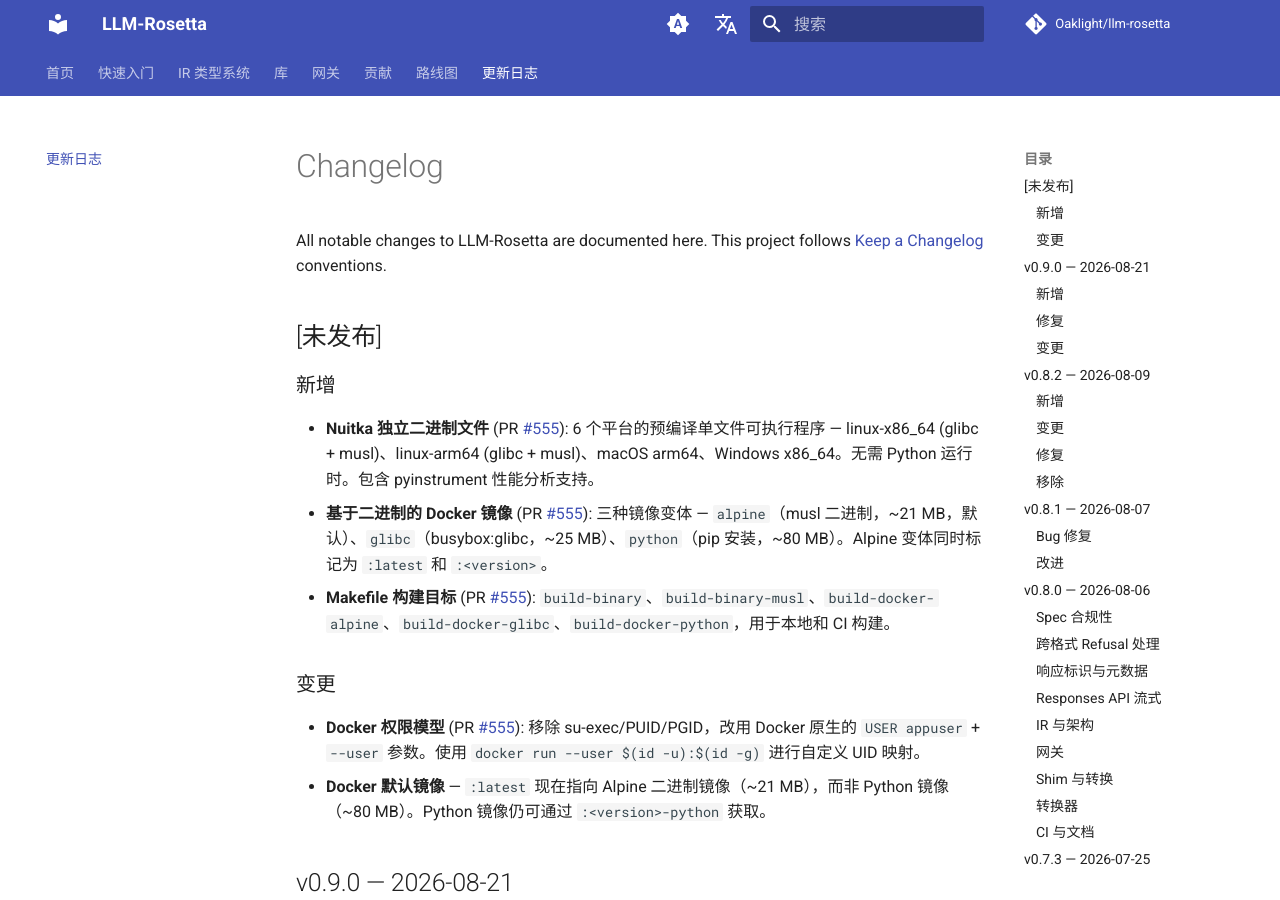
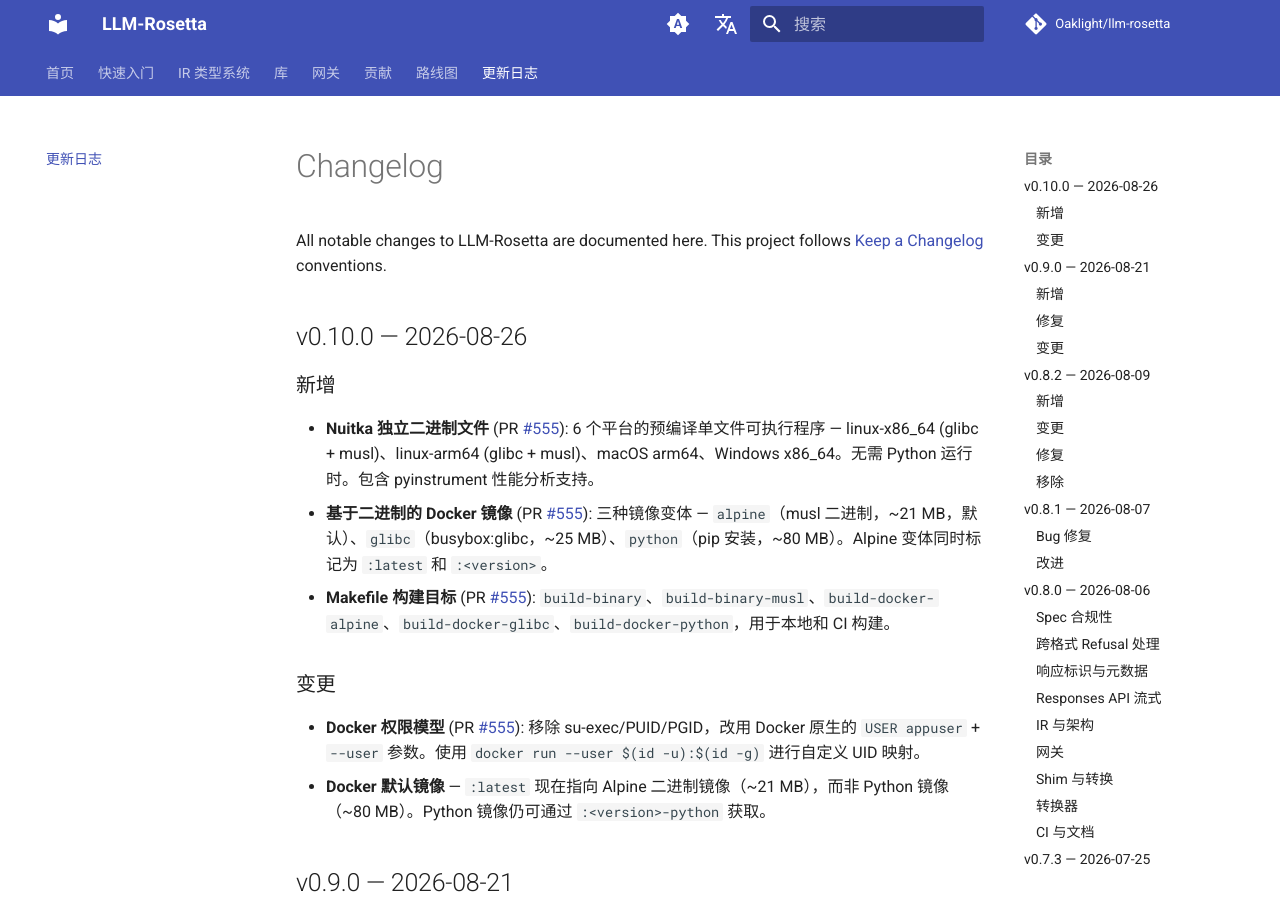
Before and after one commit to Oaklight/llm-rosetta, an MkDocs documentation site: the page built from docs/changelog.md, in a window 1280 px wide and 900 px high. Built offline with MkDocs 1.6.1 and Material for MkDocs 9.7.7, drawn with Linux system fonts in a browser that asks for light colours; comment, search, counter and statistics services are not loaded.

Commit message:
release: v0.10.0 changelog

```diff
--- a/docs/changelog.md
+++ b/docs/changelog.md
@@ -6,7 +6,7 @@
 
 All notable changes to LLM-Rosetta are documented here. This project follows [Keep a Changelog](https://keepachangelog.com/) conventions.
 
-## [未发布]
+## v0.10.0 — 2026-08-26
 
 ### 新增
 
```
